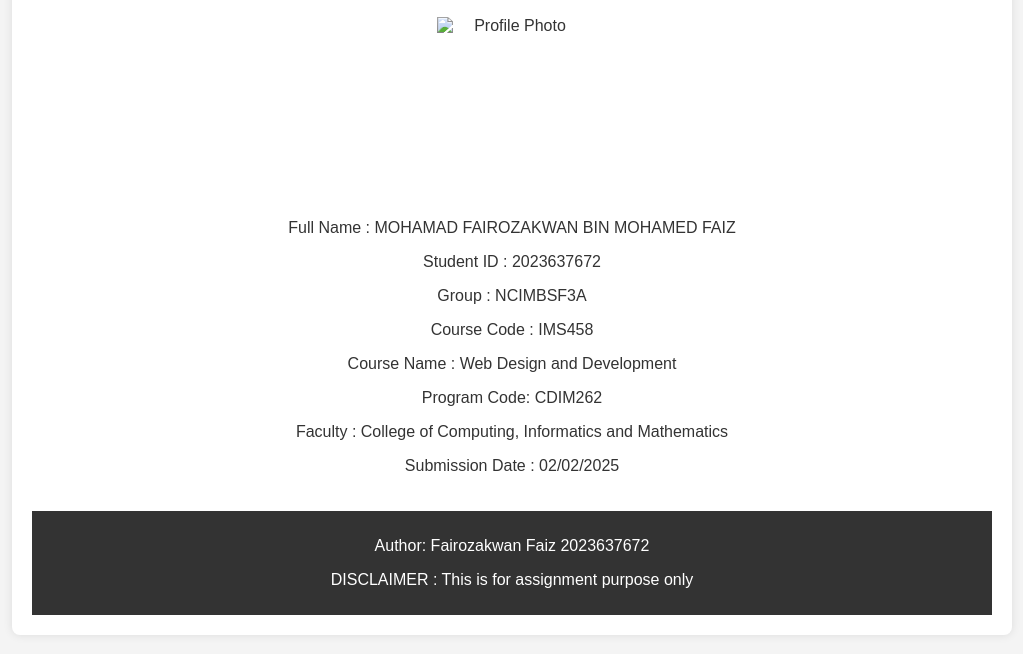
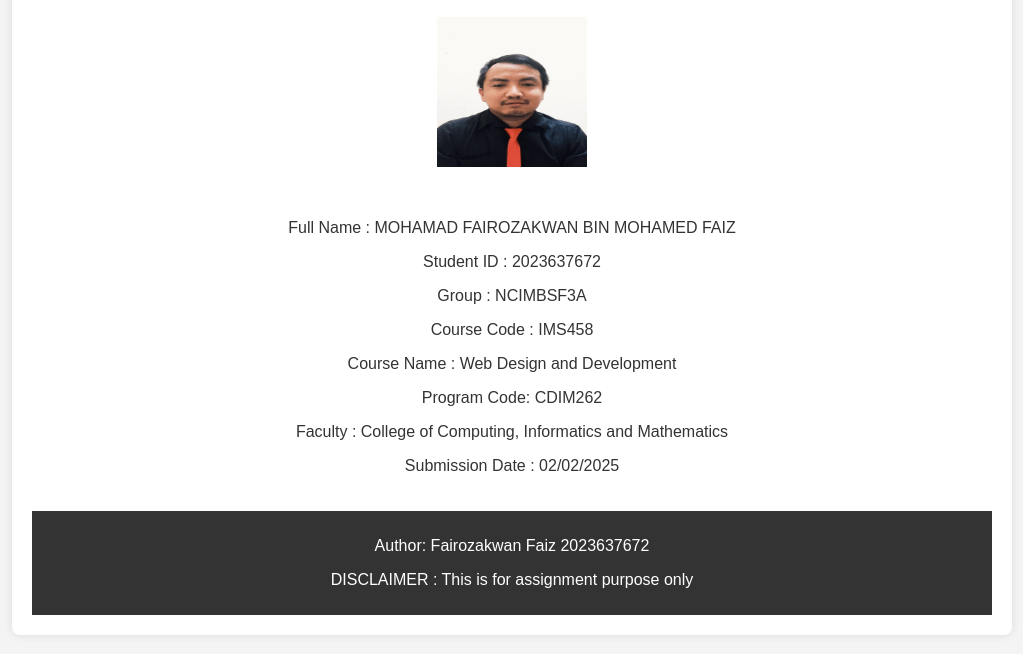
Before and after one commit to Fairozakwan/https-github.com-Fairozakwan-CORPORATE-WEBSITE---DISTRICT-MUNICIPAL-TOURISM-WEBSITE-LANGKAWI, a plain HTML site: page aboutme.html in a window 1280 px wide. Shown: the part 246-900 px from the top of the page, without its empty margins (128-1151 px from the left). Drawn offline with Linux system fonts and the light colour scheme.

Commit message:
Update aboutme.html

```diff
--- a/aboutme.html
+++ b/aboutme.html
@@ -88,7 +88,7 @@
         </nav>
 
 
-    <div class="content">  <h1>About Me</h1>  <img src="images/photo and images/photo.PNG" alt="Profile Photo" class="profile-image"> <br><br>  <p>Full Name : MOHAMAD FAIROZAKWAN BIN MOHAMED FAIZ</p>
+    <div class="content">  <h1>About Me</h1>  <img src="photo.PNG" alt="Profile Photo" class="profile-image"> <br><br>  <p>Full Name : MOHAMAD FAIROZAKWAN BIN MOHAMED FAIZ</p>
         <p>Student ID : 2023637672</p>
         <p>Group : NCIMBSF3A</p>
         <p>Course Code : IMS458</p>
```
